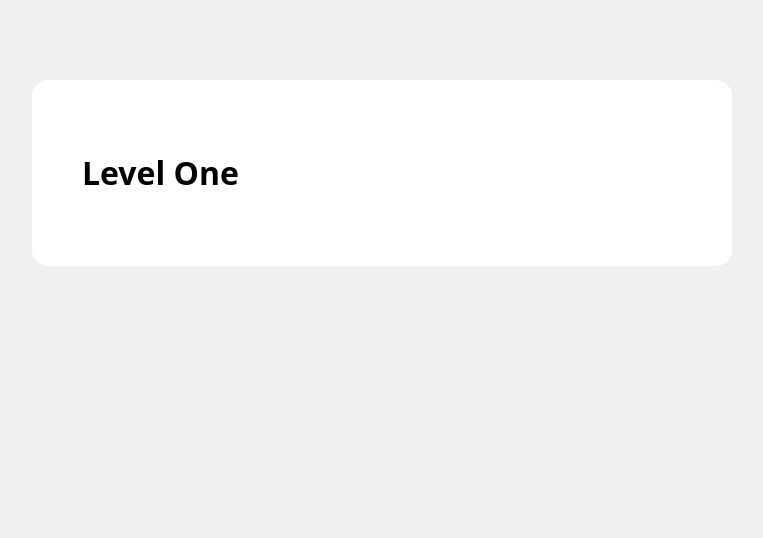
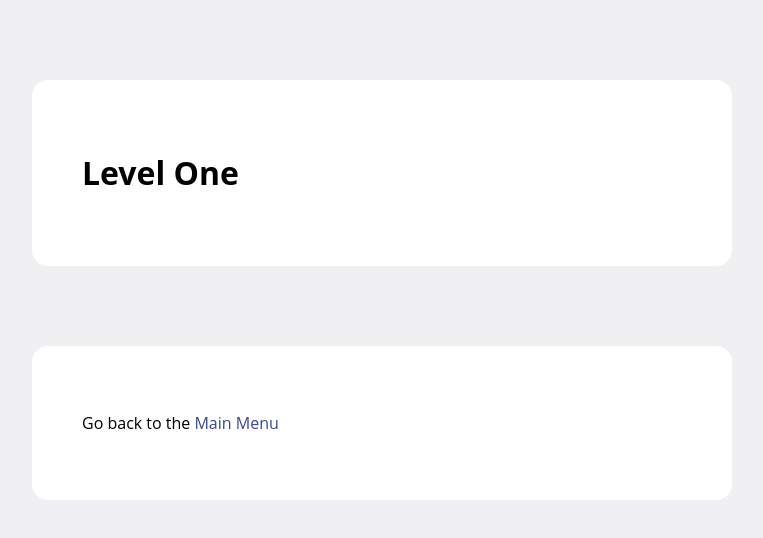
Before and after one commit to lanasta/SeriousGames, a plain HTML site: page LevelOne.html in a window 1280 px wide. Shown: the whole page, without its empty margins (258-1021 px from the left). Drawn offline with Linux system fonts and the light colour scheme.

Commit message:
Update LevelOne.html

```diff
--- a/LevelOne.html
+++ b/LevelOne.html
@@ -45,5 +45,8 @@
     <h1>Level One</h1>
 
 </div>
+<div id=homePage>
+    <p>Go back to the <a href="MainMenu.html">Main Menu</a></p>
+</div>
 </body>
 </html>
```
